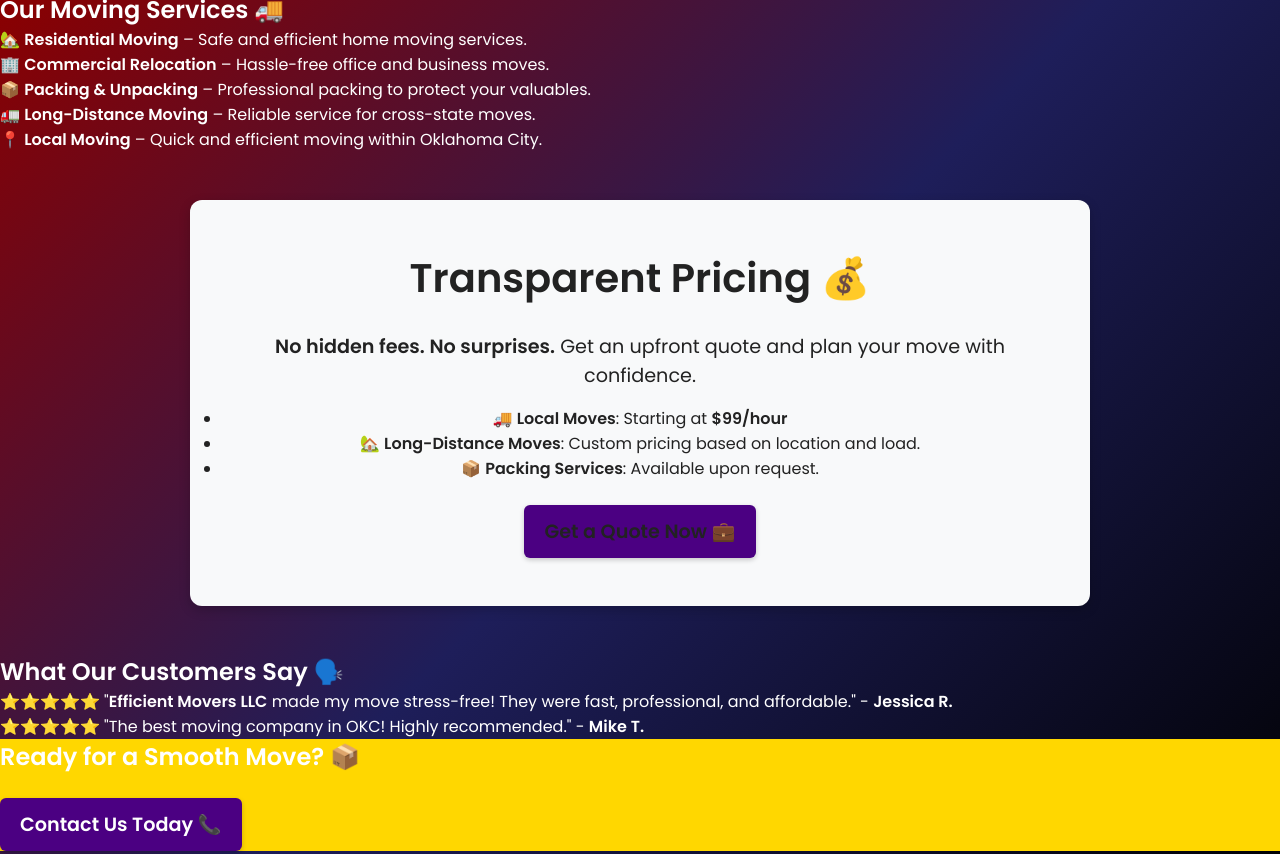
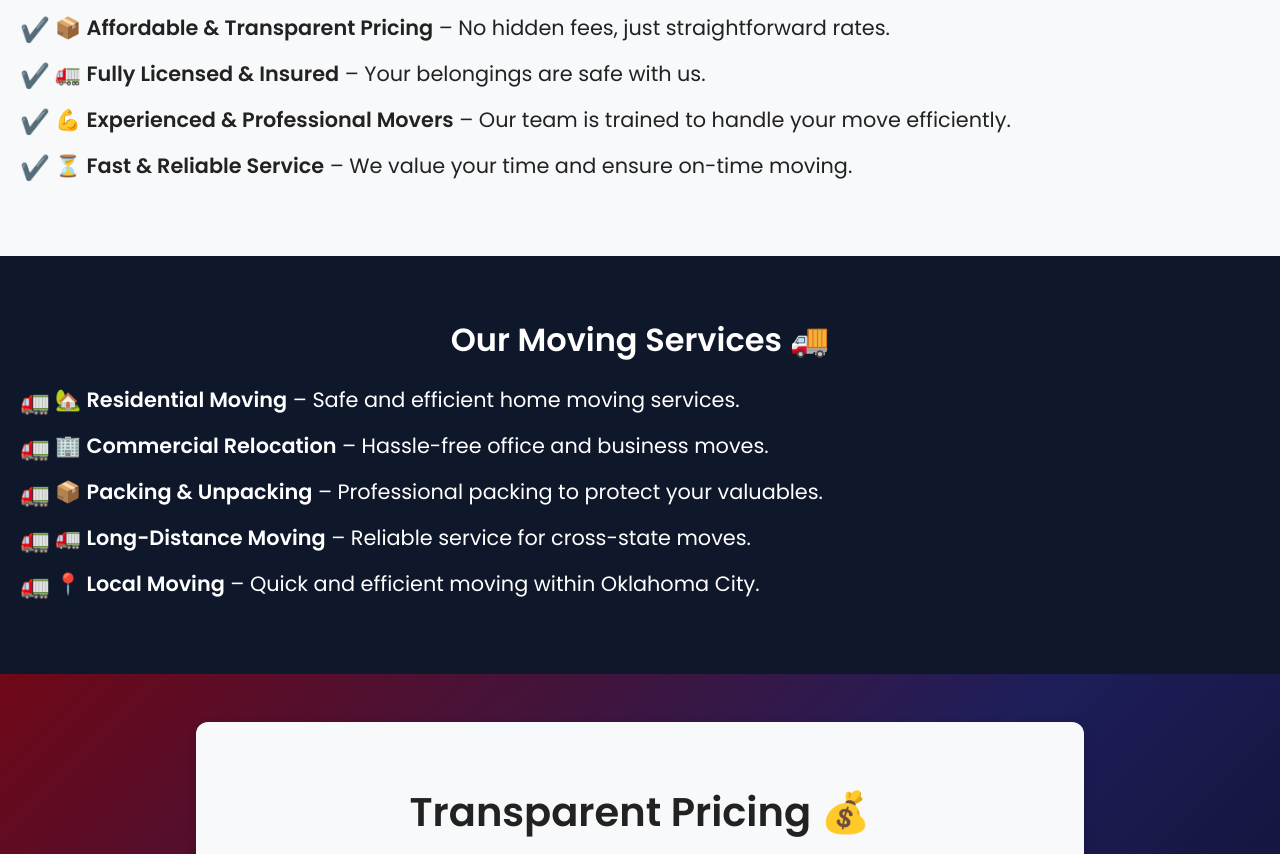
Before and after one commit to xtcedro/efm, a plain HTML site: page public/index.html in a window 1280 px wide. Shown: the part 1109-1963 px from the top of the page. Drawn offline with Linux system fonts and the light colour scheme; no server answers.

Commit message:
Update style.css

```diff
--- a/public/assets/css/style.css
+++ b/public/assets/css/style.css
@@ -1,2 +1,4 @@
 @import url('main.css');
 @import url('nav.css');
+@import url('index.css');
+@import url('footer.css');
```
